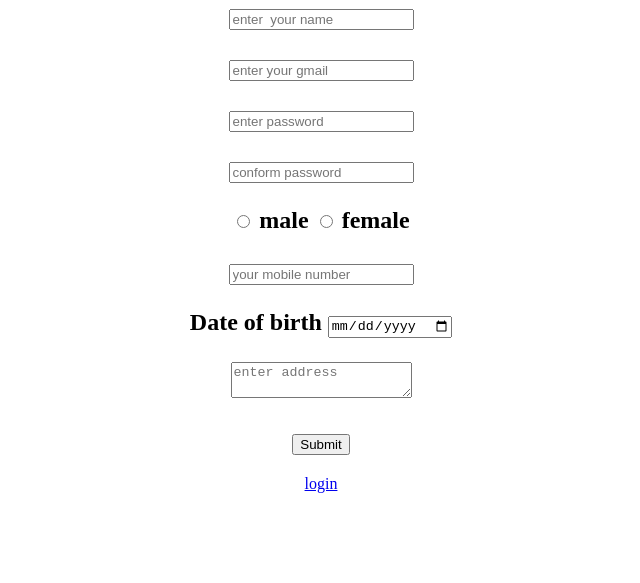
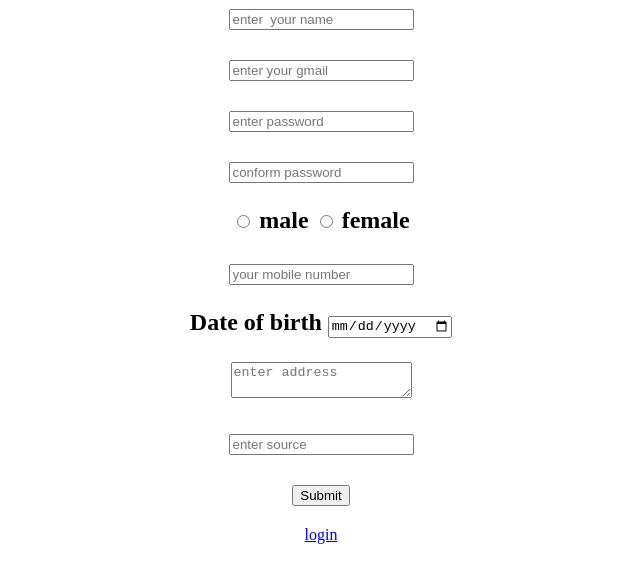
Before and after one commit to AdiNass7119/viratbio_task, a plain HTML site: page index.html in a window 1280 px wide. Shown: the part 79-662 px from the top of the page, without its empty margins (319-959 px from the left). Drawn offline with Linux system fonts and the light colour scheme.

Commit message:
Update index.html
Signed-off-by: AdityaVardhan7119 <24eu08152@vrsec.ac.in>

```diff
--- a/index.html
+++ b/index.html
@@ -37,12 +37,16 @@
         <p>
             <textarea name="address" id="address" placeholder="enter address"></textarea>
         </p>
+        <p>
+            <input type="text" placeholder="enter source" name="source" id="source" required/>
+        </p>
         <button>Submit</button>
-        </form>
-        </h2>
-        <nav>
+    </form>
+    </h2>
+    <nav>
         <a href="login.html">login</a>
     </nav>
-    </center>
+
+</center>
 </body>
 </html>
```
